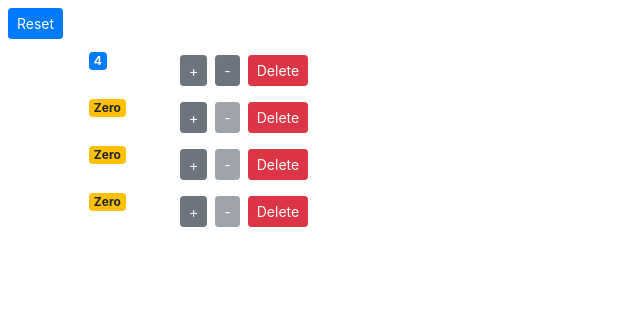
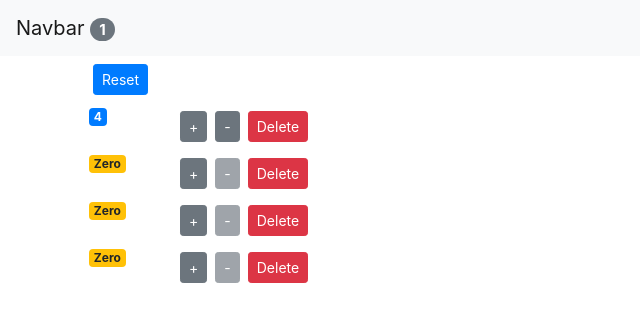
Before and after one commit to msinta/react-2, a React (Create React App) app: page / in a window 1280 px wide. Shown: the top 322 px of the page, without its empty margins (0-640 px from the left). Built offline with nearby package versions, Linux system fonts and the light colour scheme.

Commit message:
refactored code to include props

```diff
--- a/src/App.js
+++ b/src/App.js
@@ -1,25 +1,65 @@
-import logo from './logo.svg';
 import './App.css';
+import Counters from './components/counters';
+import React, { Component } from 'react'
+import NavBar from './components/navbar'
 
-function App() {
+class App extends Component {
+  state = {
+    counters: [
+      { id: 1, value: 4 },
+      { id: 2, value: 0 },
+      { id: 3, value: 0 },
+      { id: 4, value: 0 }
+    ]
+  };
+
+  handleIncrement = counter => {
+
+    const counters = [...this.state.counters];
+    const index = counters.indexOf(counter);
+    counters[index] = {...counter};
+    counters[index].value++;
+    this.setState({ counters });
+  };
+
+  handleDecrease = counter => {
+    const counters = [...this.state.counters];
+    const index = counters.indexOf(counter);
+    counters[index] = { ...counter };
+    counters[index].value--;
+    this.setState({counters});
+  };
+
+
+  handleReset = () => {
+   const counters = this.state.counters.map(c => {
+      c.value = 0
+      return c;
+    });
+    this.setState({counters});
+  };
+
+  handleDelete = counterId => {
+    let counters = this.state.counters.filter( m => m.id !== counterId)
+    this.setState({counters});
+  };
+
+  render(){
+
   return (
-    <div className="App">
-      <header className="App-header">
-        <img src={logo} className="App-logo" alt="logo" />
-        <p>
-          Edit <code>src/App.js</code> and save to reload.
-        </p>
-        <a
-          className="App-link"
-          href="https://reactjs.org"
-          target="_blank"
-          rel="noopener noreferrer"
-        >
-          Learn React
-        </a>
-      </header>
-    </div>
+    <React.Fragment>
+      <NavBar totalCounters={this.state.counters.filter(c => c.value > 0).length} />
+      <main className='container'>
+        <Counters
+        counters={this.state.counters}
+        onReset ={this.handleReset}
+        onDelete={this.handleDelete}
+        onIncrement={this.handleIncrement}
+        onDecrease={this.handleDecrease}/>
+      </main>
+    </React.Fragment>
   );
+  }
 }
 
 export default App;
--- a/src/components/counter.jsx
+++ b/src/components/counter.jsx
@@ -1,36 +1,24 @@
 import React, { Component } from "react";
 
 class Counter extends Component {
-  state = {
-    value: this.props.counter.value,
-  };
-
-  handleIncrement = () => {
-    this.setState({ value: this.state.value + 1 });
-  };
-
-  handleDecrease = () => {
-    this.setState({ value: this.state.value - 1 });
-  };
 
   render() {
     return (
-      <div className="container">
         <div className="row">
           <div className="col-1">
             <span className={this.getBadgeClasses()}>{this.formatCount()}</span>
           </div>
           <div className="col">
             <button
-              onClick={this.handleIncrement}
+              onClick={() => this.props.onIncrement(this.props.counter)}
               className="btn btn-secondary btn-sm"
             >
               +
             </button>
             <button
-              onClick={this.handleDecrease}
+              onClick={() => this.props.onDecrease(this.props.counter)}
               className="btn btn-secondary btn-sm m-2"
-              disabled={this.state.value === 0}
+              disabled={this.props.counter.value === 0}
             >
               -
             </button>
@@ -42,19 +30,18 @@
             </button>
           </div>
         </div>
-      </div>
 
     );
   }
 
   getBadgeClasses() {
     let classes = "badge m-1 badge-";
-    classes += this.state.value === 0 ? "warning" : "primary";
+    classes += this.props.counter.value === 0 ? "warning" : "primary";
     return classes;
   }
 
   formatCount() {
-    const { value } = this.state;
+    const { value } = this.props.counter;
     return value === 0 ? "Zero" : value;
   }
 }
--- a/src/components/counters.jsx
+++ b/src/components/counters.jsx
@@ -2,37 +2,23 @@
 import Counter from "./counter";
 
 class Counters extends Component {
-  state = {
-    counters: [
-      { id: 1, value: 4 },
-      { id: 2, value: 0 },
-      { id: 3, value: 0 },
-      { id: 4, value: 0 },
-    ],
-  };
-
-  handleReset(){
-   const counters = this.state.counters.map(c => {
-      c.value = 0
-      return c;
-    });
-    this.setState({counters});
-  };
-
-  handleDelete = (counterId) => {
-    let counters = this.state.counters.filter( m => m.id !== counterId)
-    this.setState({counters});
-  };
 
   render() {
     return (
       <div>
-        <button onClick={this.handleReset} className="btn btn-primary btn-sm m-2">Reset</button>
-        {this.state.counters.map((counter) => (
+        <button
+        onClick={this.props.onReset}
+        className="btn btn-primary btn-sm m-2">
+          Reset
+          </button>
+        {this.props.counters.map(counter => (
           <Counter
             key={counter.id}
             counter={counter}
-            onDelete={this.handleDelete}
+            onDelete={this.props.onDelete}
+            onIncrement={this.props.onIncrement}
+            onDecrease={this.props.onDecrease}
+            onReset={this.props.onReset}
           />
         ))}
       </div>
--- /dev/null
+++ b/src/components/navbar.jsx
@@ -0,0 +1,17 @@
+import React, { Component } from "react";
+
+class NavBar extends Component {
+  render() {
+    return (
+      <nav className="navbar navbar-light bg-light">
+        <a className="navbar-brand" href="#">
+          Navbar{" "}
+          <span className="badge badge-pill badge-secondary">
+            {this.props.totalCounters}
+          </span>
+        </a>
+      </nav>
+    );
+  }
+}
+export default NavBar;
--- a/src/index.js
+++ b/src/index.js
@@ -2,13 +2,13 @@
 import ReactDOM from 'react-dom/client';
 import './index.css';
 import reportWebVitals from './reportWebVitals';
-import Counters from './components/counters'
+import App from './App'
 import 'bootstrap/dist/css/bootstrap.css'
 
 const root = ReactDOM.createRoot(document.getElementById('root'));
 root.render(
   <React.StrictMode>
-    <Counters />
+    <App />
   </React.StrictMode>
 );
 
```
